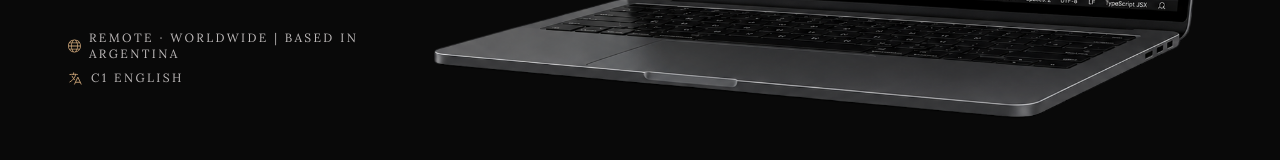
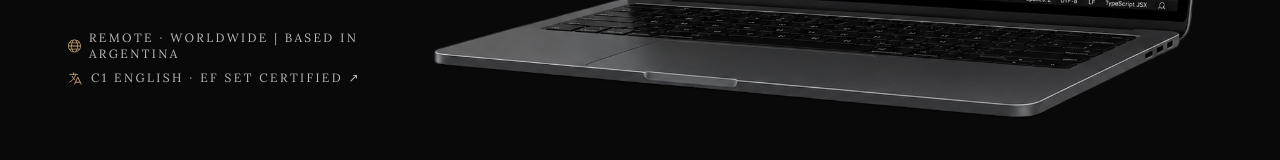
Before and after one commit to RobertFacundo/new-portfolio, a Next.js app: page / in a window 1280 px wide. Shown: the part 640-800 px from the top of the page. Built offline with nearby package versions, Linux system fonts and the light colour scheme; no server answers; a web font is replaced by a local one.

Commit message:
chore: update cv & english proficiency

```diff
--- a/features/hero/components/HeroContent.tsx
+++ b/features/hero/components/HeroContent.tsx
@@ -73,12 +73,19 @@ const HeroContent = () => {
       >
         <div className='flex items-center gap-2'>
           <TfiWorld className='text-gold' size={14} />
-          <span>Remote · Worldwide | Based in Argentina </span>
+          <span>{t('hero.availability.remote')}</span>
         </div>
 
         <div className='flex items-center gap-2'>
           <HiOutlineLanguage className='text-gold' size={15} />
-          <span>C1 English</span>
+          <a
+            href='https://cert.efset.org/en/jKYi9r'
+            target='_blank'
+            rel='noopener noreferrer'
+            className='transition-colors duration-300 hover:text-gold'
+          >
+            {t('hero.availability.english')} ↗
+          </a>
         </div>
       </div>
     </div>
--- a/shared/i18n/en.ts
+++ b/shared/i18n/en.ts
@@ -12,7 +12,11 @@ export const en = {
     paragraph:
       'Building modern frontend experiences through scalable architecture, reusable components, and thoughtful interactions that bring ideas to life.',
     viewProjects: 'View Projects',
-    contactMe: 'Contact Me'
+    contactMe: 'Contact Me',
+    availability: {
+      remote: 'Remote · Worldwide | Based in Argentina',
+      english: 'C1 English · EF SET Certified'
+    }
   },
   projects: {
     title: 'Personal Projects',
--- a/shared/i18n/es.ts
+++ b/shared/i18n/es.ts
@@ -12,7 +12,11 @@ export const es = {
     paragraph:
       'Creando experiencias frontend modernas con una arquitectura escalable, componentes reutilizables e interacciones pensadas para dar vida a las ideas.',
     viewProjects: 'Ver Proyectos',
-    contactMe: 'Contáctame'
+    contactMe: 'Contáctame',
+    availability: {
+      remote: 'Remoto · Worldwide | Basado en Argentina',
+      english: 'Inglés C1 · Certificado por EF SET'
+    }
   },
   projects: {
     title: 'Proyectos Personales',
```
Also changed, not shown: 1 other file (tests, documents, lock files or other folders).
